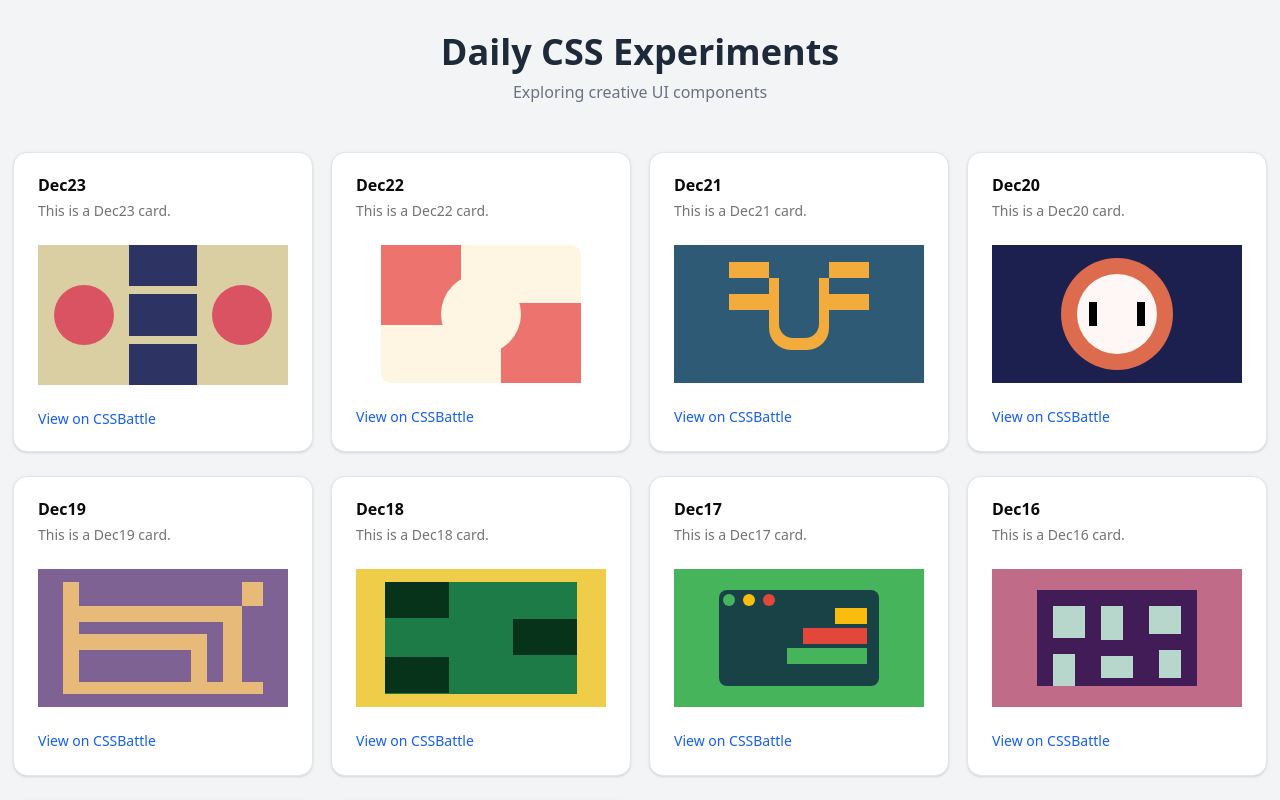
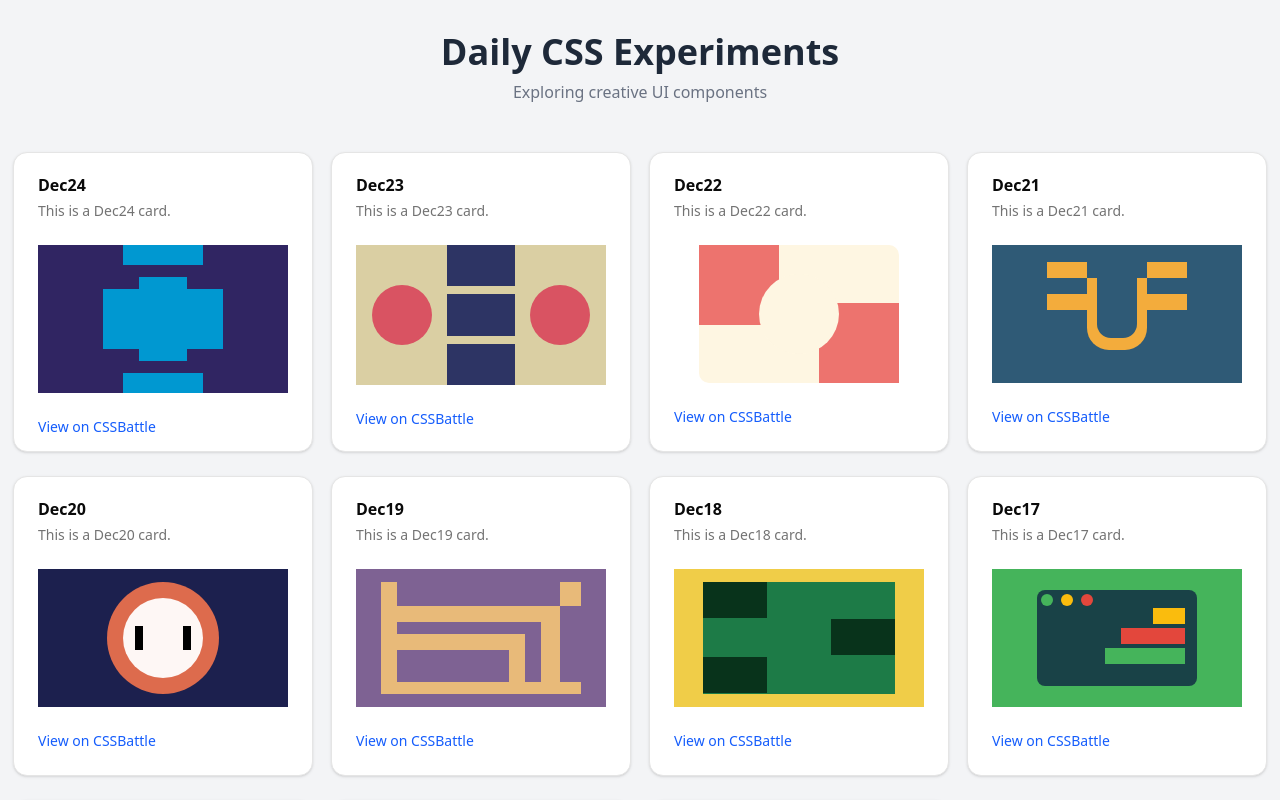
Before and after one commit to Abhay-86/css-challenges, a Next.js app: page / in a window 1280 px wide. Shown: the top 800 px of the page. Built offline with nearby package versions, Linux system fonts and the light colour scheme.

Commit message:
Feature/Challenge-Dec24

```diff
--- a/app/page.tsx
+++ b/app/page.tsx
@@ -10,6 +10,7 @@ import {
 import { lazy, Suspense } from "react";
 
 // Lazy load components for better performance
+const Dec24 = lazy(() => import("@/components/css/Dec24"));
 const Dec23 = lazy(() => import("@/components/css/Dec23"));
 const Dec22 = lazy(() => import("@/components/css/Dec22"));
 const Dec21 = lazy(() => import("@/components/css/Dec21"));
@@ -21,9 +22,10 @@ const Dec16 = lazy(() => import("@/components/css/Dec16"));
 const Dec15 = lazy(() => import("@/components/css/Dec15"));
 const Dec14 = lazy(() => import("@/components/css/Dec14"));
 
-const items = ["Dec23","Dec22", "Dec21", "Dec20", "Dec19", "Dec18", "Dec17", "Dec16", "Dec15", "Dec14"];
+const items = ["Dec24", "Dec23","Dec22", "Dec21", "Dec20", "Dec19", "Dec18", "Dec17", "Dec16", "Dec15", "Dec14"];
 
 const componentMap: Record<string, React.ComponentType> = {
+  Dec24: Dec24,
   Dec23: Dec23,
   Dec22: Dec22,
   Dec21: Dec21,
@@ -38,6 +40,7 @@ const componentMap: Record<string, React.ComponentType> = {
 
 // Map each challenge/date to its CSSBattle url. Update per-item links as you solve them.
 const linkMap: Record<string, string> = {
+  Dec24: "https://cssbattle.dev/play/H9JrvODFbvSNLt55U6CA",
   Dec23: "https://cssbattle.dev/play/CWggCCsKLlttsJS55Fl6",
   Dec22: "https://cssbattle.dev/play/L7GbFcLzQxnefKaDh4zJ",
   Dec21: "https://cssbattle.dev/play/ArcjIfPj8fkr7EX2Km56",
--- /dev/null
+++ b/components/css/Dec24.tsx
@@ -0,0 +1,11 @@
+export default function Dec24() {
+    return (
+        <div className="bg-[#302562] w-full h-full flex flex-col items-center justify-center">
+            <div className="bg-[#0098D1] w-20 h-5"></div>
+            <div className="bg-[#0098D1] w-12 h-3 mt-3"></div>
+            <div className="bg-[#0098D1] w-30 h-15"></div>
+            <div className="bg-[#0098D1] w-12 h-3"></div>
+            <div className="bg-[#0098D1] w-20 h-5 mt-3"></div>
+        </div>
+    )
+}
```
